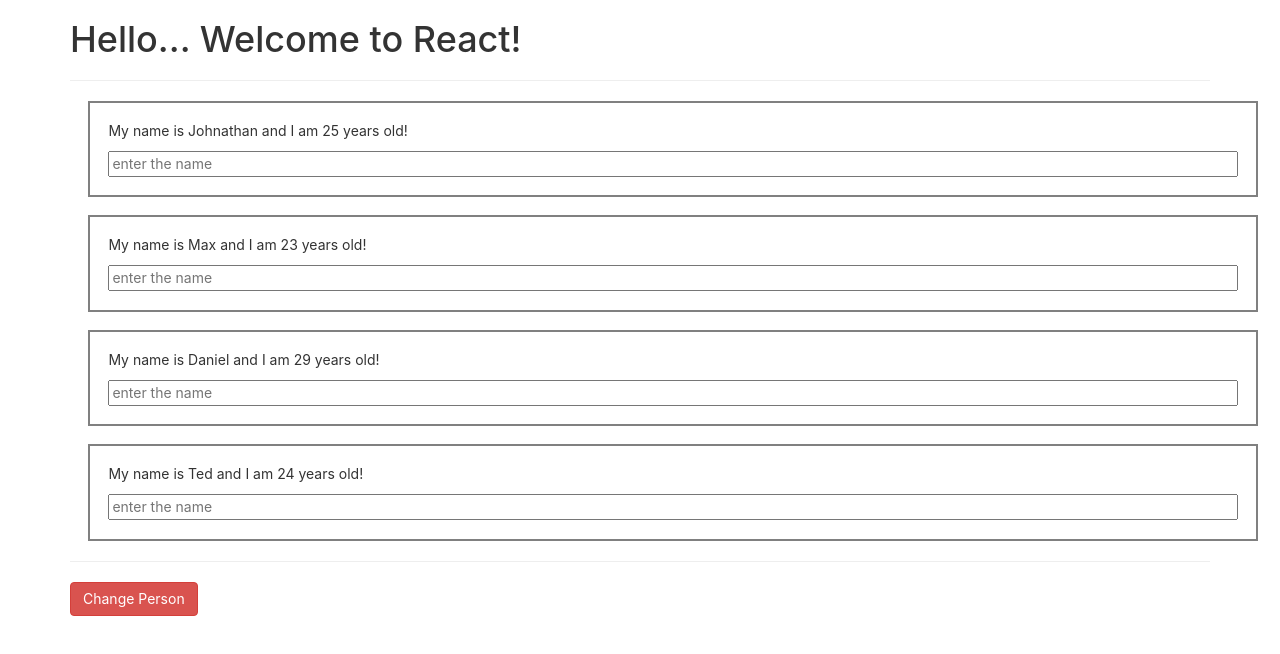
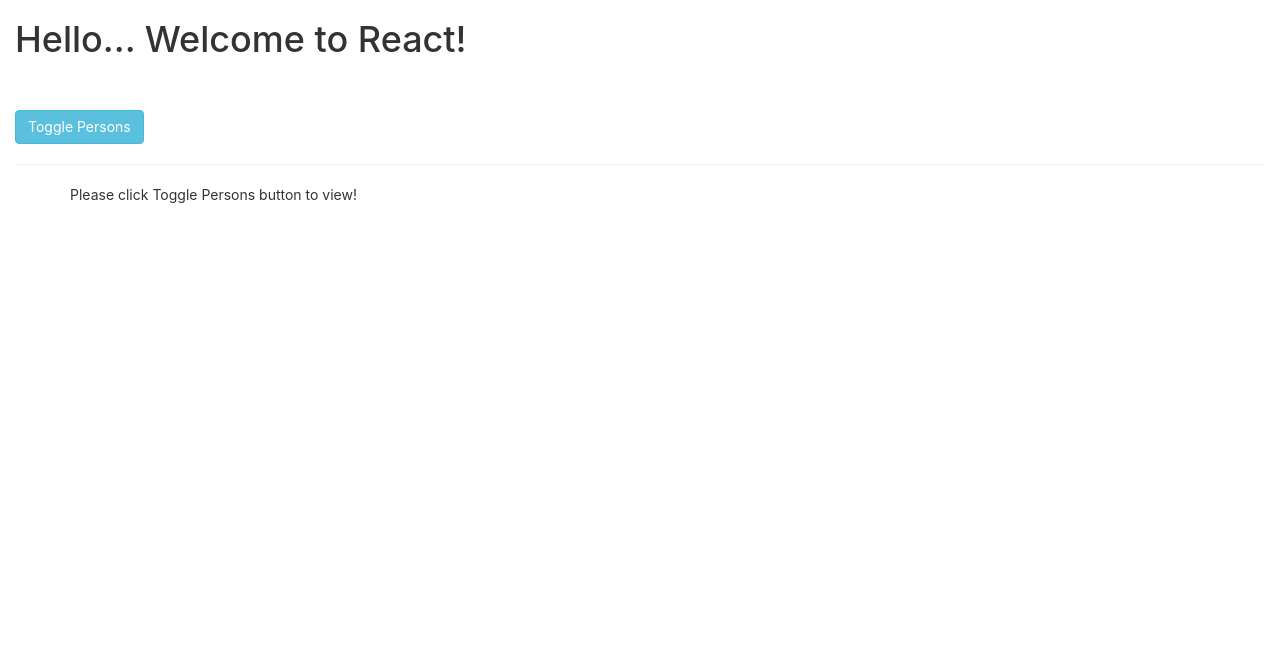
Before and after one commit to arunkudiyal/lpu-react, a React (Create React App) app: page / in a window 1280 px wide. Shown: the top 654 px of the page. Built offline with nearby package versions, Linux system fonts and the light colour scheme.

Commit message:
Conditional Rendering & React List & Looping on React Lists

```diff
--- a/src/App.js
+++ b/src/App.js
@@ -9,8 +9,10 @@
       {name: 'Johnathan', age: 25},
       {name: 'Max', age: 23},
       {name: 'Daniel', age: 29},
-      {name: 'Ted', age: 24}
-    ]
+      {name: 'Ted', age: 24},
+      {name: 'John', age: 29}
+    ],
+    showPersons: false
   }
 
   onChangeHandler = () => {
@@ -26,6 +28,11 @@
     })
   }
 
+  togglePersonHandler = () => {
+    let doesShow = this.state.showPersons
+    this.setState({showPersons: !doesShow})
+  }
+
   onNameChangedHandler = (eventParam) => {
     this.setState({
       persons: [
@@ -38,18 +45,36 @@
   }
 
   render() {
-    // JSX
+    // JavaScript
+
+    // CONDITIONAL RENDERING
+    let myPersons = ( <div>Please click Toggle Persons button to view!</div> )
+    // let myPersons = null
+    if (this.state.showPersons) {
+      myPersons = (
+        <div>
+          {
+            this.state.persons.map( (person, index) => <Person key={index} name={person.name} age={person.age} /> )
+          }
+          <hr />
+          <button onClick={this.onChangeHandler} className='btn btn-success'>Change Person</button>
+        </div>
+      )
+    }
+
     return (
-      <div className="container">
-        <h1 onClick={this.onParagraphClick}>Hello... Welcome to React!</h1> <hr />
-        <Person name={this.state.persons[0].name} age={this.state.persons[0].age} />
-        <Person name={this.state.persons[1].name} age={this.state.persons[1].age} changed={ (event) => {this.onNameChangedHandler(event)} } />
-        <Person name={this.state.persons[2].name} age={this.state.persons[2].age} />
-        <Person name={this.state.persons[3].name} age={this.state.persons[3].age} />
+      // JSX
+      // In JSX if you want to write JS -- in { ... }
+      <div>
+        <div className="container-fluid">
+          <h1 onClick={this.onParagraphClick}>Hello... Welcome to React!</h1> <br /> <br />
+          <button onClick={this.togglePersonHandler} className='btn btn-info'>Toggle Persons</button>
+          <hr />
+        </div>
 
-        <hr />
-
-        <button onClick={this.onChangeHandler} className='btn btn-danger'>Change Person</button>
+        <div className="container">
+          { myPersons }
+        </div>
       </div>
     )
   }
--- a/src/components/Person/Person.jsx
+++ b/src/components/Person/Person.jsx
@@ -10,7 +10,15 @@
     return (
         <div style={ divStyles } className="container">
             <p>My name is {props.name} and I am {props.age} years old!</p>
-            <input onChange={props.changed} className='input-text' type="text" placeholder="enter the name" />
+            <div className='row'>
+                <div className="col-md-8">
+                    <input onChange={props.changed} className='input-text' type="text" placeholder="enter the name" />
+                </div>
+                <div className="col-md-2"></div>
+                <div className="col-md-2">
+                    <button className='btn btn-danger'>Delete Person</button>
+                </div>
+            </div>
         </div>
     )
 }
```
